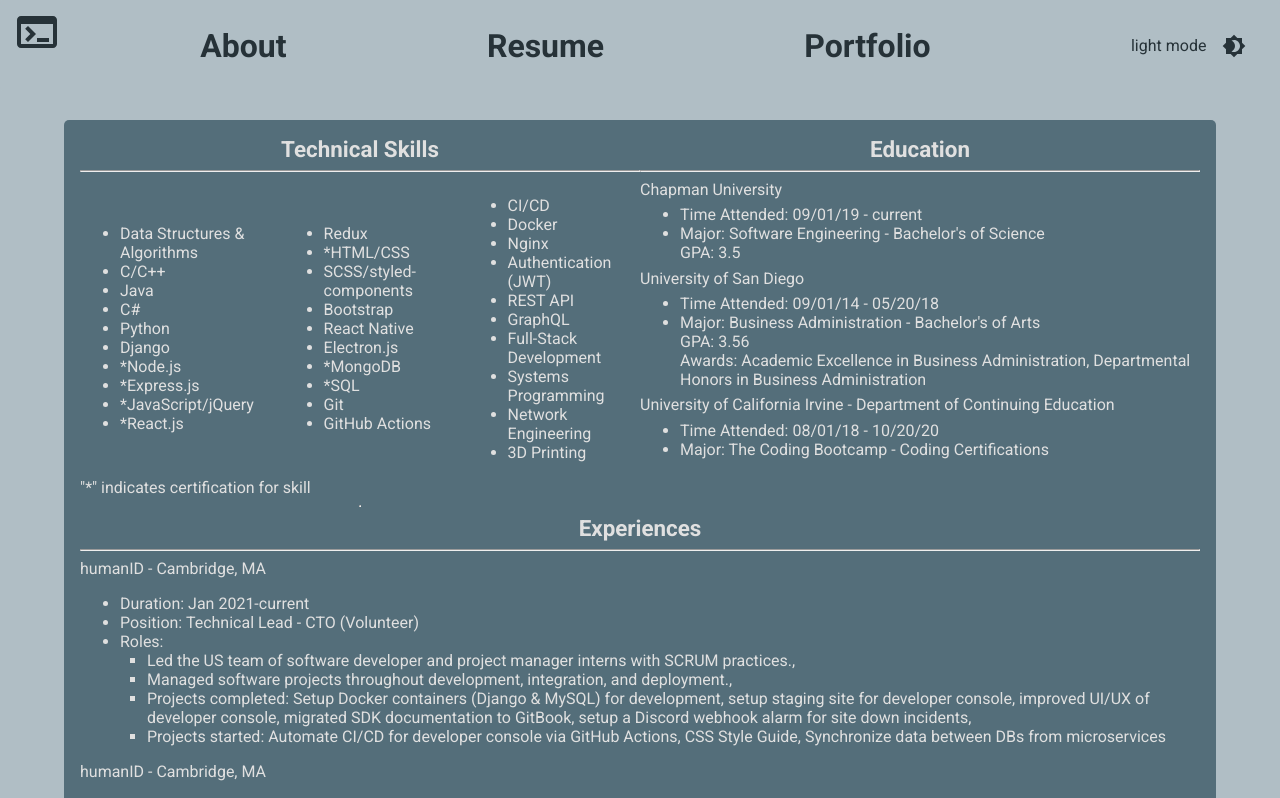
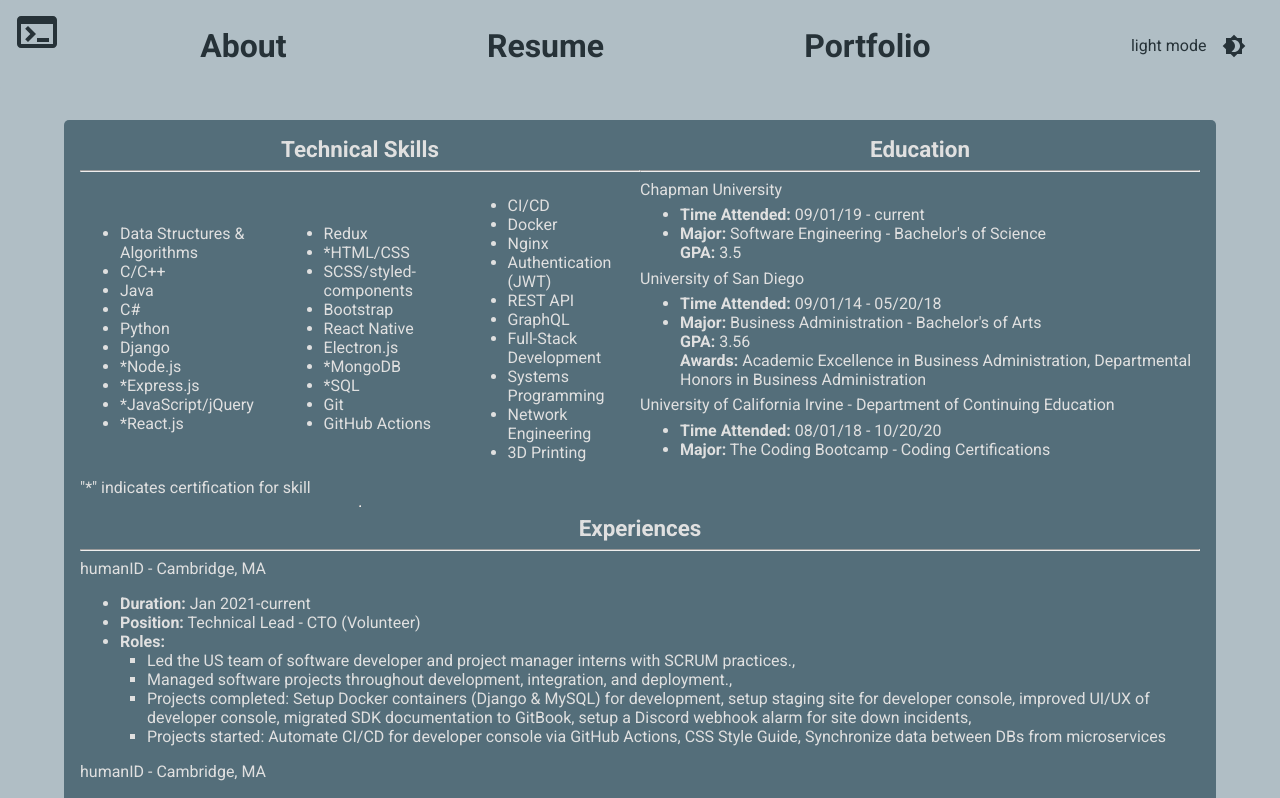
Before and after one commit to tarekel96/Portfolio_App, a Next.js app in the folder next-portfolio/: page /resume in a window 1280 px wide. Shown: the top 798 px of the page. Built offline with nearby package versions, Linux system fonts and the light colour scheme.

Commit message:
cleaned up the resume section

```diff
--- a/next-portfolio/pages/resume.js
+++ b/next-portfolio/pages/resume.js
@@ -106,6 +106,14 @@ const ExperienceSection = styled('section')(({ theme }) => ({
 	}
 }));
 
+const BoldSpan = styled('span')(({ theme }) => ({
+	fontWeight: 'bold'
+}));
+
+const BoldArticle = styled('article')(({ theme }) => ({
+	fontWeight: 'bold'
+}));
+
 const Resume = () => {
 	const getThirdArrLength = (arr) => {
 		return Math.round(arr.length / 3);
@@ -155,7 +163,7 @@ const Resume = () => {
 						<article>"*" indicates certification for skill</article>
 						<hr />
 					</TechnicalSkills>
-					<EducationSection className={styles['education']}>
+					<EducationSection>
 						<Header>Education</Header>
 						<hr style={{ width: '100%' }} />
 						{resumeData.educations.map(({ name, id, duration, major, degreeType, gpa, specialAwards }) => (
@@ -171,7 +179,7 @@ const Resume = () => {
 						))}
 					</EducationSection>
 				</SkillsEducationWrapper>
-				<ExperienceSection className={styles['experiences']}>
+				<ExperienceSection>
 					<Header>Experiences</Header>
 					<hr />
 					{resumeData.experiences.map(({ companyName, id, location, duration, position, roles }) => (
@@ -197,10 +205,10 @@ const Education = ({ name, duration, major, degreeType, gpa, specialAwards }) =>
 			<article>{name}</article>
 			<EducationList>
 				<li>
-					<span className="bold">Time Attended:</span> {duration}
+					<BoldSpan>Time Attended:</BoldSpan> {duration}
 				</li>
 				<li>
-					<span className="bold">Major:</span> {major} - {degreeType}
+					<BoldSpan>Major:</BoldSpan> {major} - {degreeType}
 				</li>
 				<li
 					style={{
@@ -208,7 +216,7 @@ const Education = ({ name, duration, major, degreeType, gpa, specialAwards }) =>
 						listStyleType: gpa !== 'n/a' ? 'circle' : 'none'
 					}}
 				>
-					<span className="bold">GPA:</span> {gpa}
+					<BoldSpan>GPA:</BoldSpan> {gpa}
 				</li>
 				<li
 					style={{
@@ -216,7 +224,7 @@ const Education = ({ name, duration, major, degreeType, gpa, specialAwards }) =>
 						listStyleType: specialAwards.length !== 0 ? 'circle' : 'none'
 					}}
 				>
-					<span className="bold">Awards:</span>{' '}
+					<BoldSpan>Awards:</BoldSpan>{' '}
 					{specialAwards.map((award, index) => (
 						<span key={`Award ${index}`}>
 							{award}
@@ -237,13 +245,13 @@ const Experience = ({ companyName, location, duration, position, roles }) => {
 			</article>
 			<ul>
 				<li>
-					<span className="bold">Duration:</span> {duration}
+					<BoldSpan>Duration:</BoldSpan> {duration}
 				</li>
 				<li>
-					<span className="bold">Position:</span> {position}
+					<BoldSpan>Position:</BoldSpan> {position}
 				</li>
 				<li>
-					<article className="bold">Roles: </article>
+					<BoldArticle>Roles: </BoldArticle>
 				</li>
 				{roles.map((role, index) => (
 					<li key={`Role ${index}`} style={{ marginLeft: '2.5%', listStyleType: 'square' }}>
```
